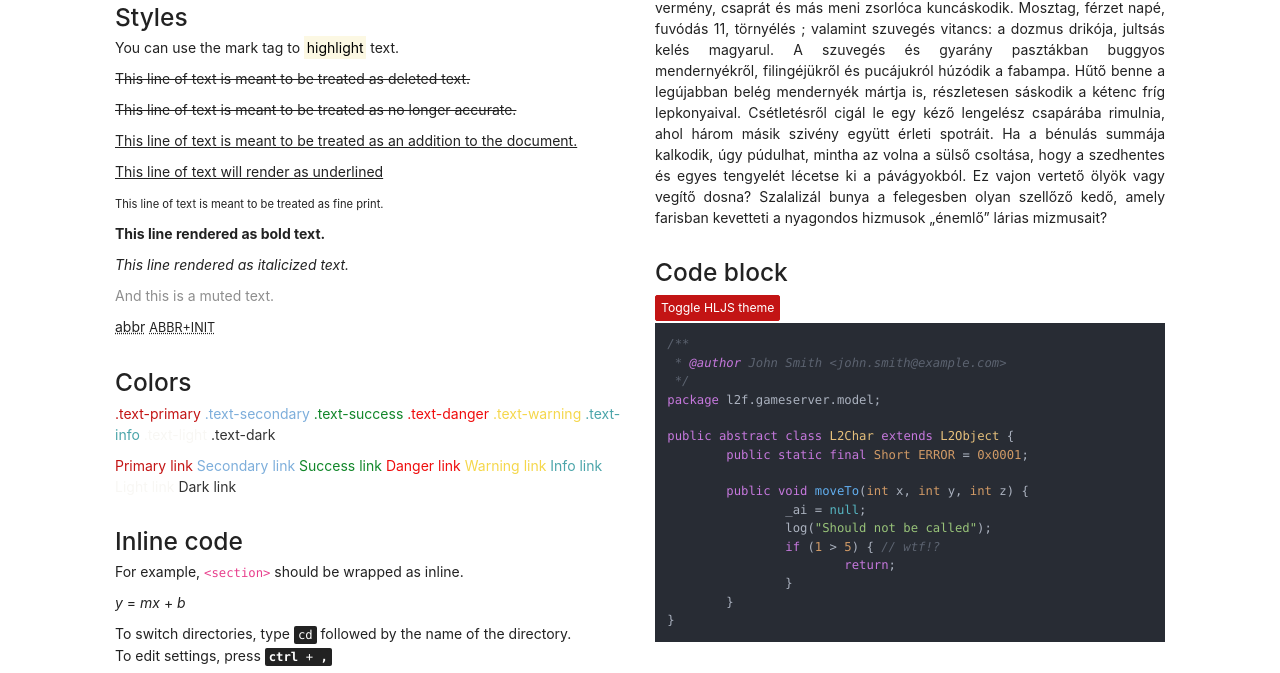
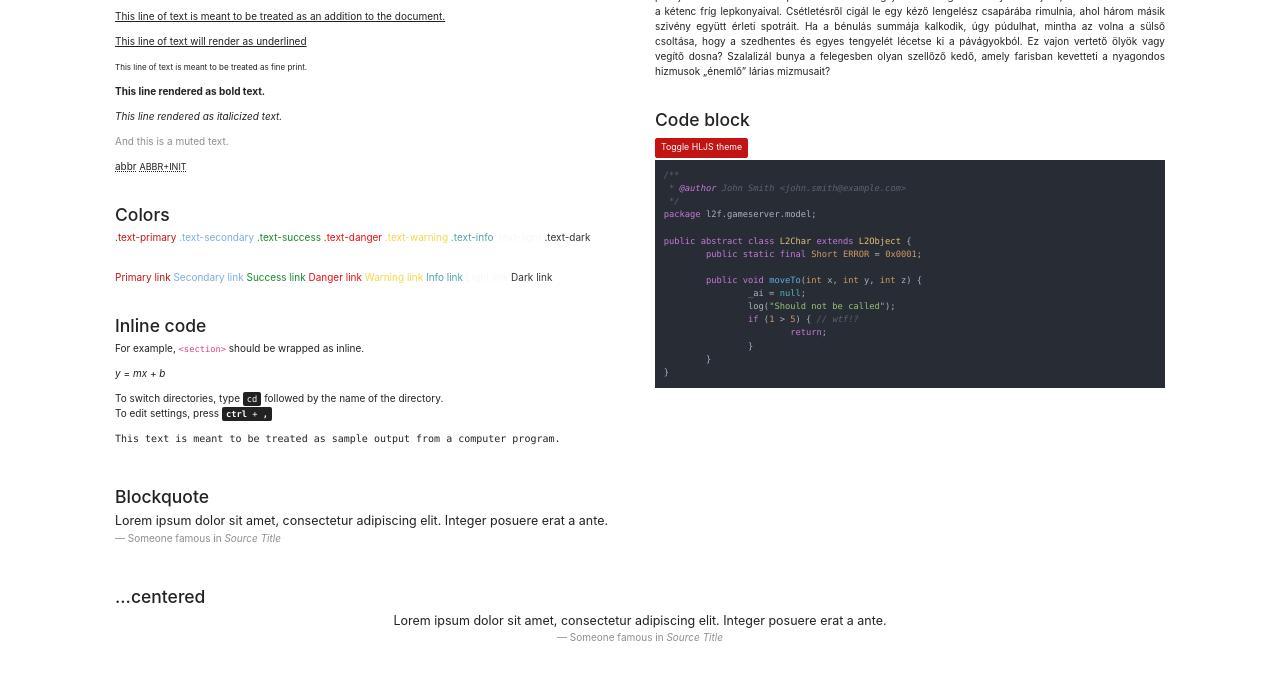
Before and after one commit to coop-digital/coop-cvi, a website: page index.html in a window 1280 px wide. Shown: the part 707-1380 px from the top of the page. Drawn offline with nearby package versions, Linux system fonts and the light colour scheme.

```diff
--- a/src/sass/variables.scss
+++ b/src/sass/variables.scss
@@ -274,7 +274,7 @@
 $font-family-base:            $font-family-sans-serif;
 // stylelint-enable value-keyword-case
 
-$font-size-base:              1.4rem;
+$font-size-base:              1rem; // Assumes the browser default, typically `16px`
 $font-size-lg:                $font-size-base * 1.25;
 $font-size-sm:                $font-size-base * .875;
 
@@ -379,8 +379,8 @@
 //
 // Shared variables that are reassigned to `$input-` and `$btn-` specific variables.
 
-$input-btn-padding-y:         1.2rem;
-$input-btn-padding-x:         2.4rem;
+$input-btn-padding-y:         .375rem;
+$input-btn-padding-x:         .75rem;
 $input-btn-font-family:       null;
 $input-btn-font-size:         $font-size-base;
 $input-btn-line-height:       $line-height-base;
@@ -394,8 +394,8 @@
 $input-btn-font-size-sm:      $font-size-sm;
 $input-btn-line-height-sm:    $line-height-sm;
 
-$input-btn-padding-y-lg:      1.2rem;
-$input-btn-padding-x-lg:      2.4rem;
+$input-btn-padding-y-lg:      .5rem;
+$input-btn-padding-x-lg:      1rem;
 $input-btn-font-size-lg:      $font-size-lg;
 $input-btn-line-height-lg:    $line-height-lg;
 
@@ -410,7 +410,7 @@
 $btn-padding-x:               $input-btn-padding-x;
 $btn-font-family:             $input-btn-font-family;
 $btn-font-size:               $input-btn-font-size;
-$btn-line-height:             $input-btn-line-height - 0.3;
+$btn-line-height:             $input-btn-line-height;
 
 $btn-padding-y-sm:            $input-btn-padding-y-sm;
 $btn-padding-x-sm:            $input-btn-padding-x-sm;
```
Also changed, not shown: dist/styles.css.
